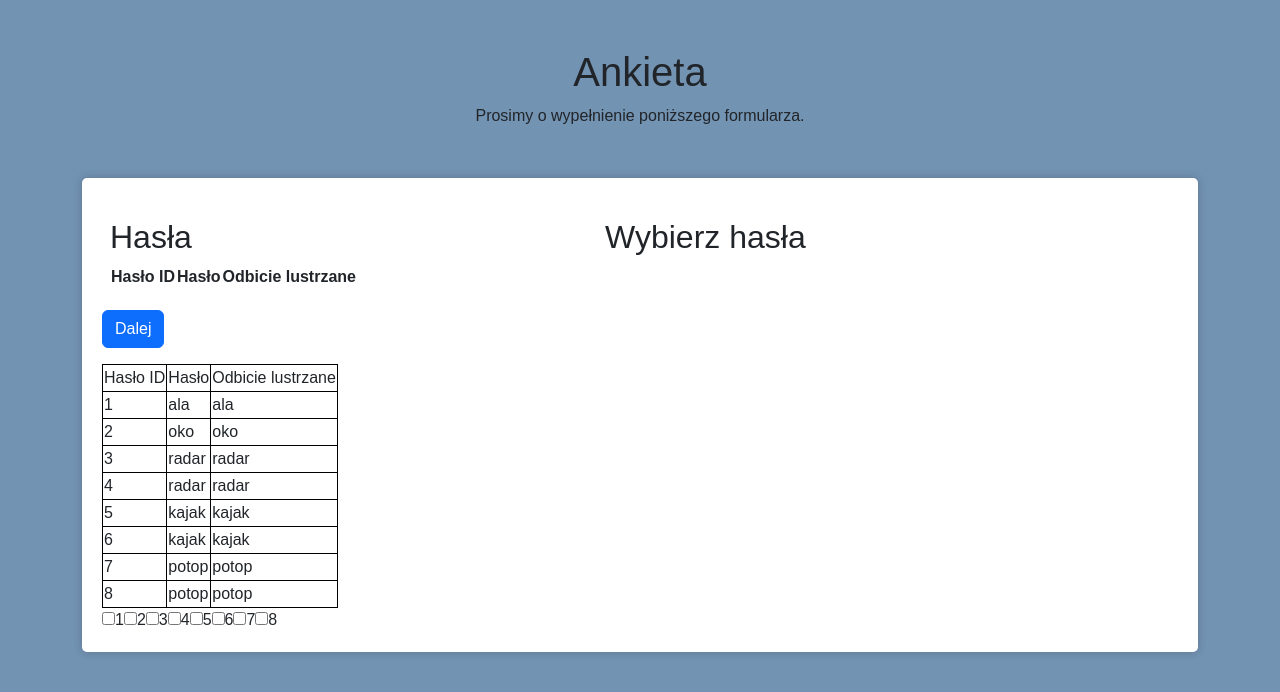
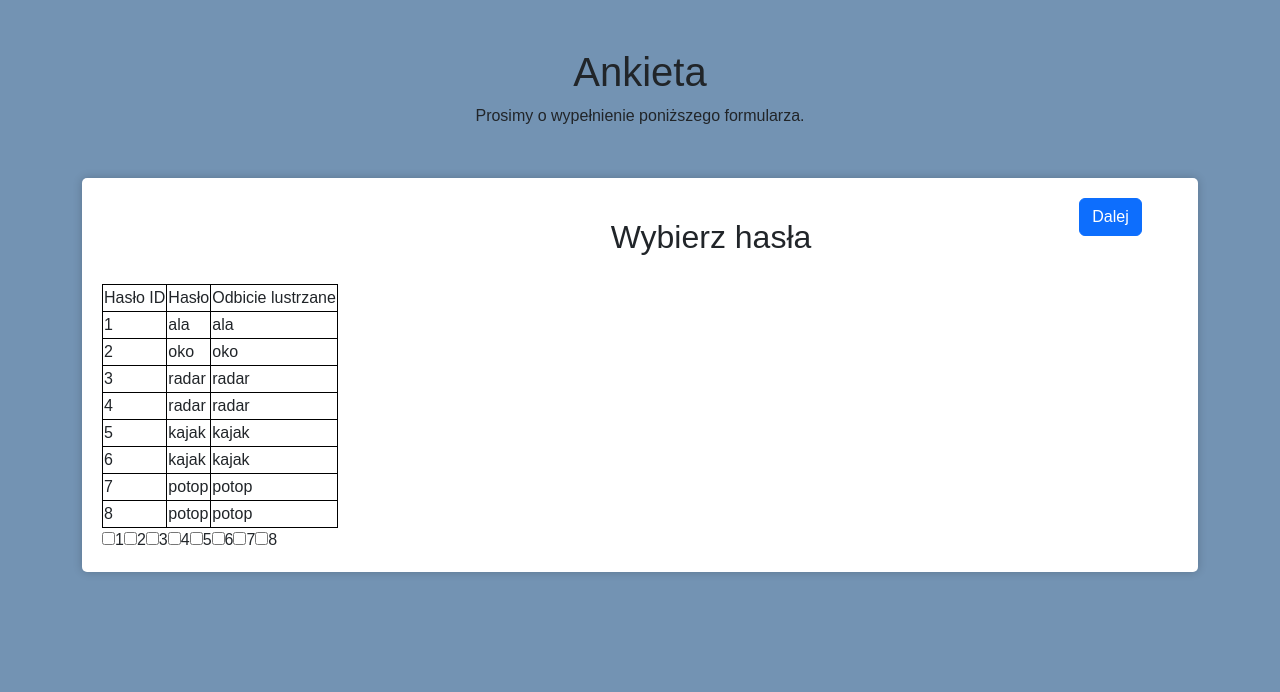
Before and after one commit to ArkadiuszKarbowski/assessment-of-attention-to-detail, a Flask app: page /page8 in a window 1280 px wide. Shown: the top 692 px of the page. Run offline with Flask 3, Linux system fonts and the light colour scheme; lists and menus that the app fills with data are empty; some libraries are stand-ins or nearby versions.

Commit message:
ex3 update

```diff
--- a/templates/zad3.html
+++ b/templates/zad3.html
@@ -35,29 +35,23 @@
 			<p>Prosimy o wypełnienie poniższego formularza.</p>
 		</div>
 		<form id="form-container">
-			<div class="row">
-				<div class="column">
-					<h2>Hasła</h2>
+			<div class="column" id="left">
 					<table id="hasla-table">
 						<thead>
 							<tr>
-								<th>Hasło ID</th>
-								<th>Hasło</th>
-								<th>Odbicie lustrzane</th>
 							</tr>
 						</thead>
 						<tbody>
 							<!-- tablica zostanie wygenerowana dynamicznie przez JavaScript -->
 						</tbody>
 					</table>
-				</div>
-				<div class="column">
+			</div>
+      <div class="column" id="left">
 					<h2>Wybierz hasła</h2>
 					<div id="checkboxy">
 						<!-- lista zostanie wygenerowana dynamicznie przez JavaScript -->
 					</div>
-				</div>
-			</div>
+      </div>
 			<button class="btn btn-primary mb-3" type="button" onclick='window.location.href = "/page8"'>Dalej</button>
 		</form>
 	</div>
```
